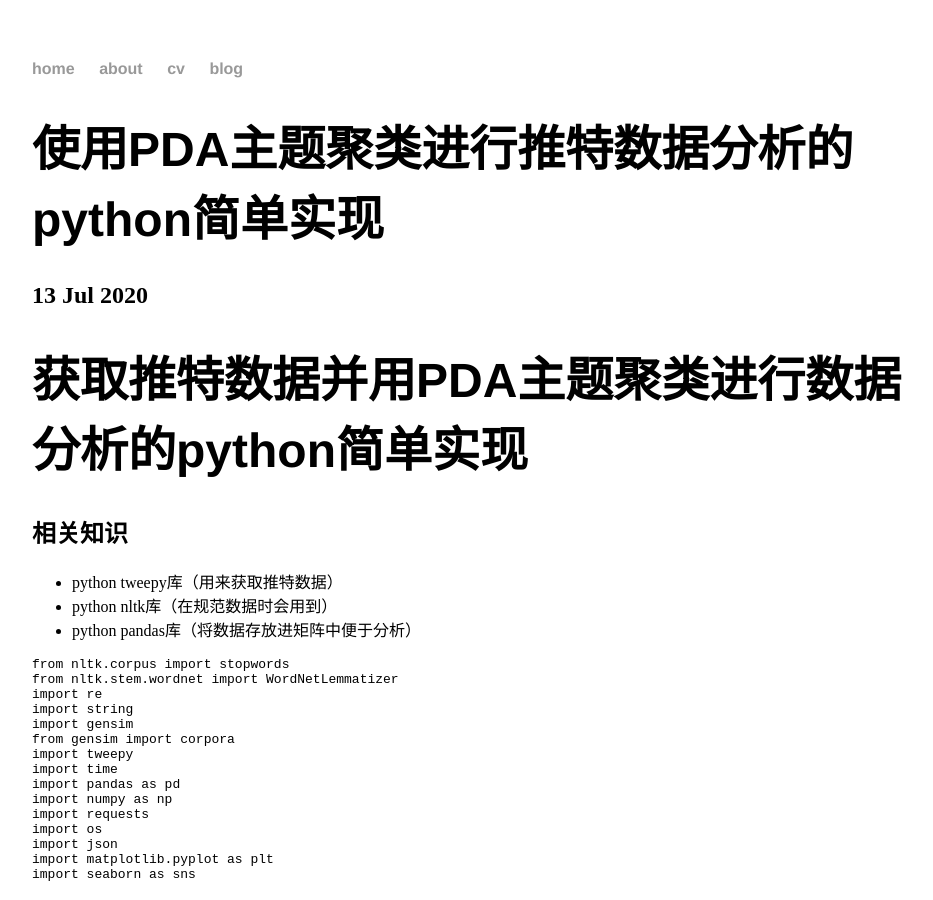
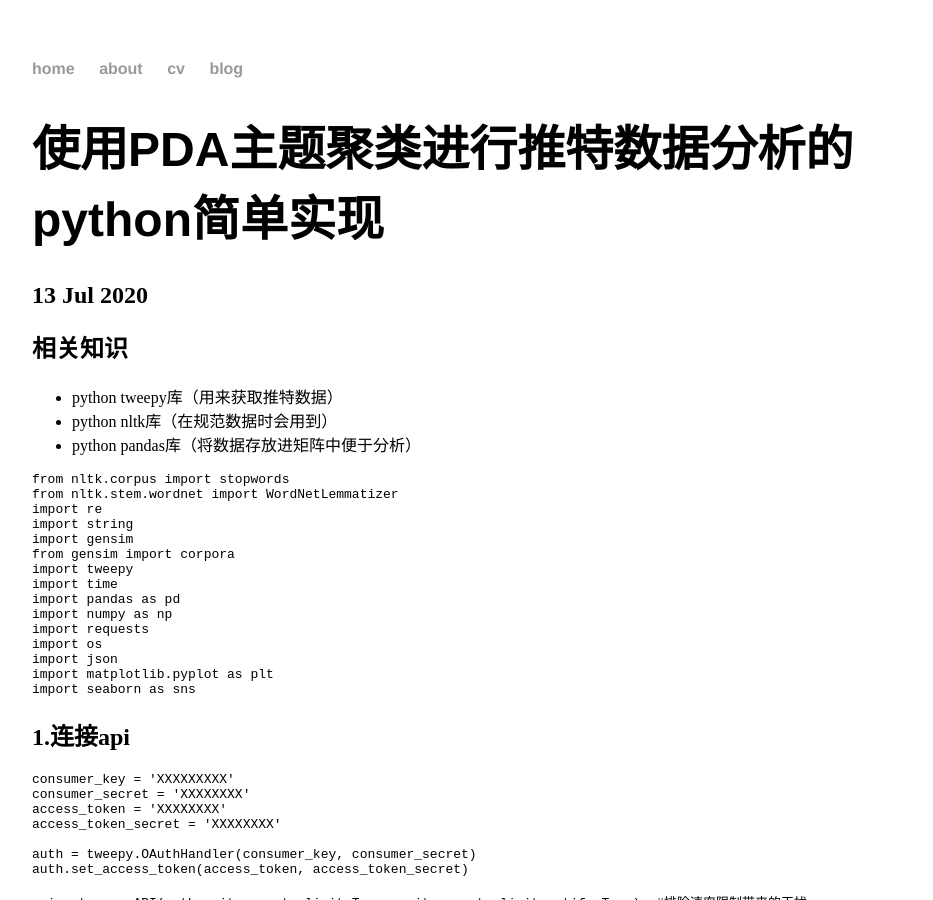
Before and after one commit to scyxx2/lakerschampions.github.io, a Jekyll site: the page built from _posts/2020-07-13-使用PDA主题聚类进行推特数据分析的python简单实现.md, in a window 1280 px wide and 900 px high. Shown: the whole window, without its empty margins (160-1093 px from the left). Built offline with Jekyll 4.4.1, drawn with Linux system fonts in a browser that asks for light colours; comment, search, counter and statistics services are not loaded.

Commit message:
Update 2020-07-13-使用PDA主题聚类进行推特数据分析的python简单实现.md

```diff
--- a/_posts/2020-07-13-使用PDA主题聚类进行推特数据分析的python简单实现.md
+++ b/_posts/2020-07-13-使用PDA主题聚类进行推特数据分析的python简单实现.md
@@ -4,7 +4,6 @@
 date: 2020-07-13
 ---
 
-# 获取推特数据并用PDA主题聚类进行数据分析的python简单实现
 ## 相关知识
 - python tweepy库（用来获取推特数据）
 - python nltk库（在规范数据时会用到）
```
